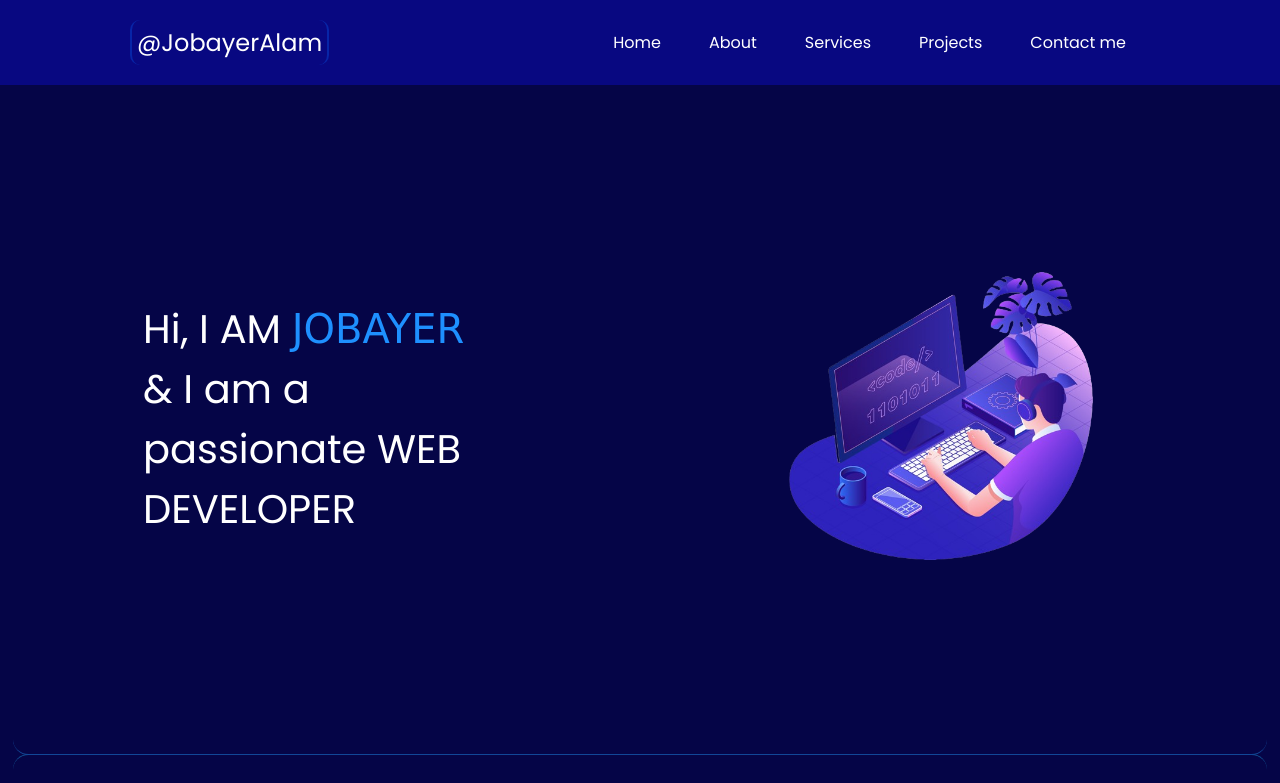
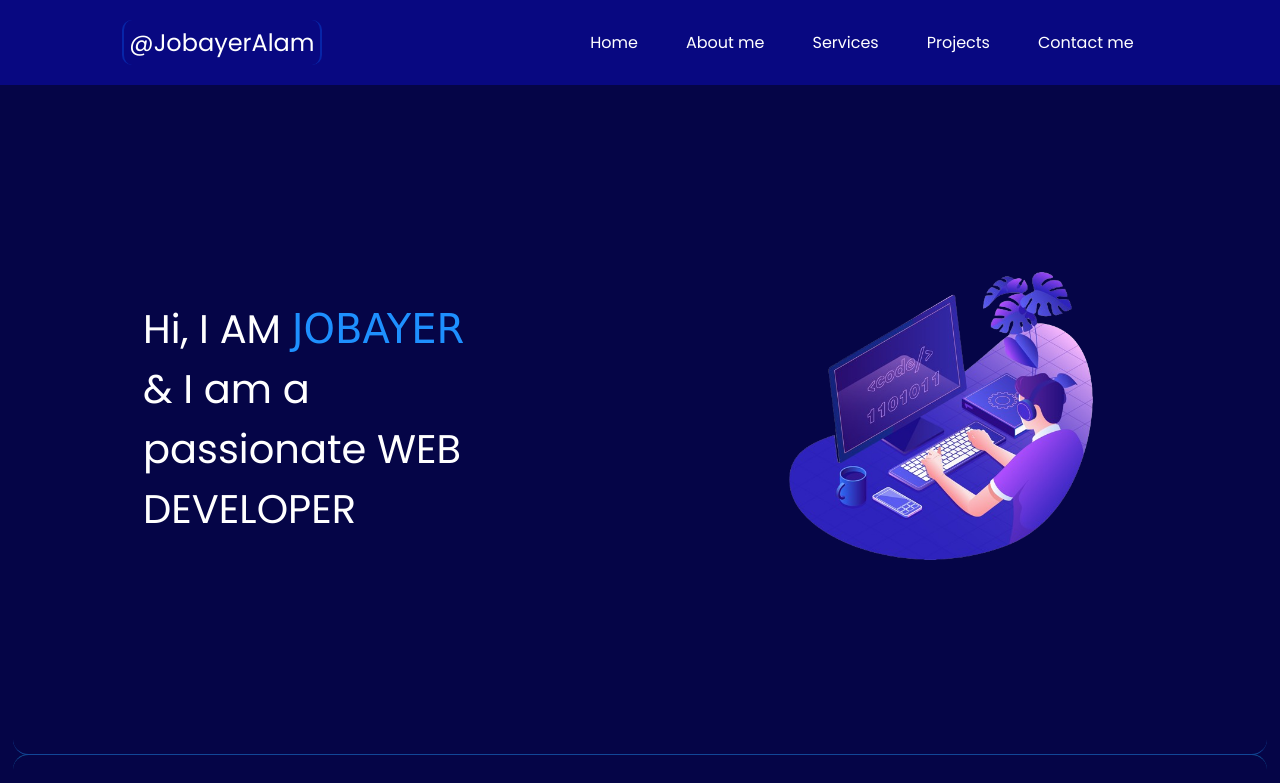
Before and after one commit to jobayer-alam-24/jobayer-alam-24-portfolio-website, a plain HTML site: page index.html in a window 1280 px wide. Shown: the top 783 px of the page. Drawn offline with Linux system fonts and the light colour scheme.

Commit message:
Modified portfolio

```diff
--- a/index.html
+++ b/index.html
@@ -16,7 +16,7 @@
             <div class="right">
                 <ul>
                     <li><a href="#">Home</a></li>
-                    <li><a href="#">About</a></li>
+                    <li><a href="#">About me</a></li>
                     <li><a href="#">Services</a></li>
                     <li><a href="#">Projects</a></li>
                     <li><a href="#">Contact me</a></li>
```
